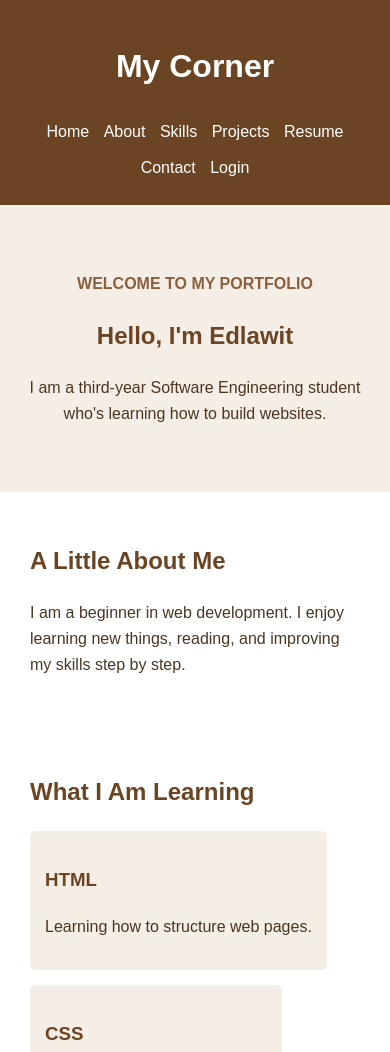
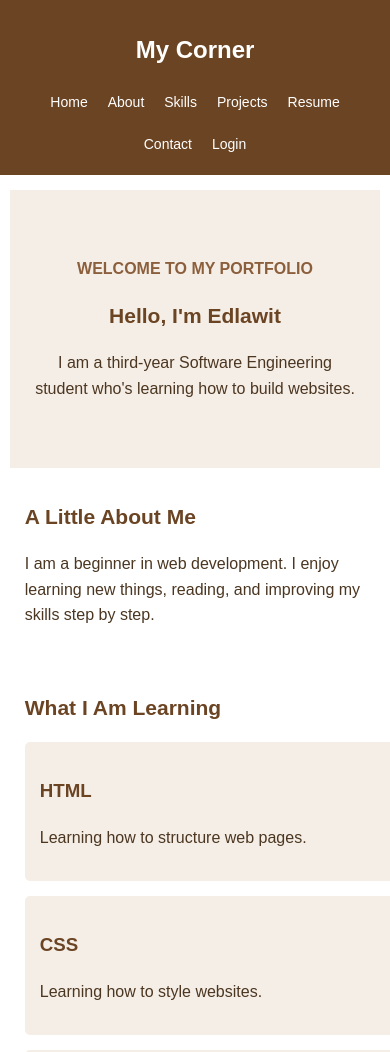
Before and after one commit to edlawitteshale77/My-portfolio-, a plain HTML site: page index.html in a window 390 px wide. Shown: the top 1052 px of the page. Drawn offline with Linux system fonts and the light colour scheme.

Commit message:
Implement responsive design
Added responsive styles for various elements in media query.

```diff
--- a/style.css
+++ b/style.css
@@ -81,3 +81,56 @@ footer {
         margin: 5px;
     }
 }
+@media screen and (max-width: 768px) {
+
+    header {
+        padding: 15px;
+    }
+
+    nav {
+        display: flex;
+        flex-wrap: wrap;
+        justify-content: center;
+        gap: 10px;
+    }
+
+    nav a {
+        margin: 5px;
+        font-size: 14px;
+    }
+
+    main {
+        width: 95%;
+        margin: 15px auto;
+    }
+
+    section {
+        padding: 15px;
+    }
+
+    .card-list {
+        flex-direction: column;
+    }
+
+    .card {
+        width: 100%;
+    }
+
+    h1 {
+        font-size: 24px;
+    }
+
+    h2 {
+        font-size: 21px;
+    }
+
+    input,
+    textarea,
+    button {
+        width: 100%;
+    }
+
+    footer {
+        padding: 15px;
+    }
+}
```
